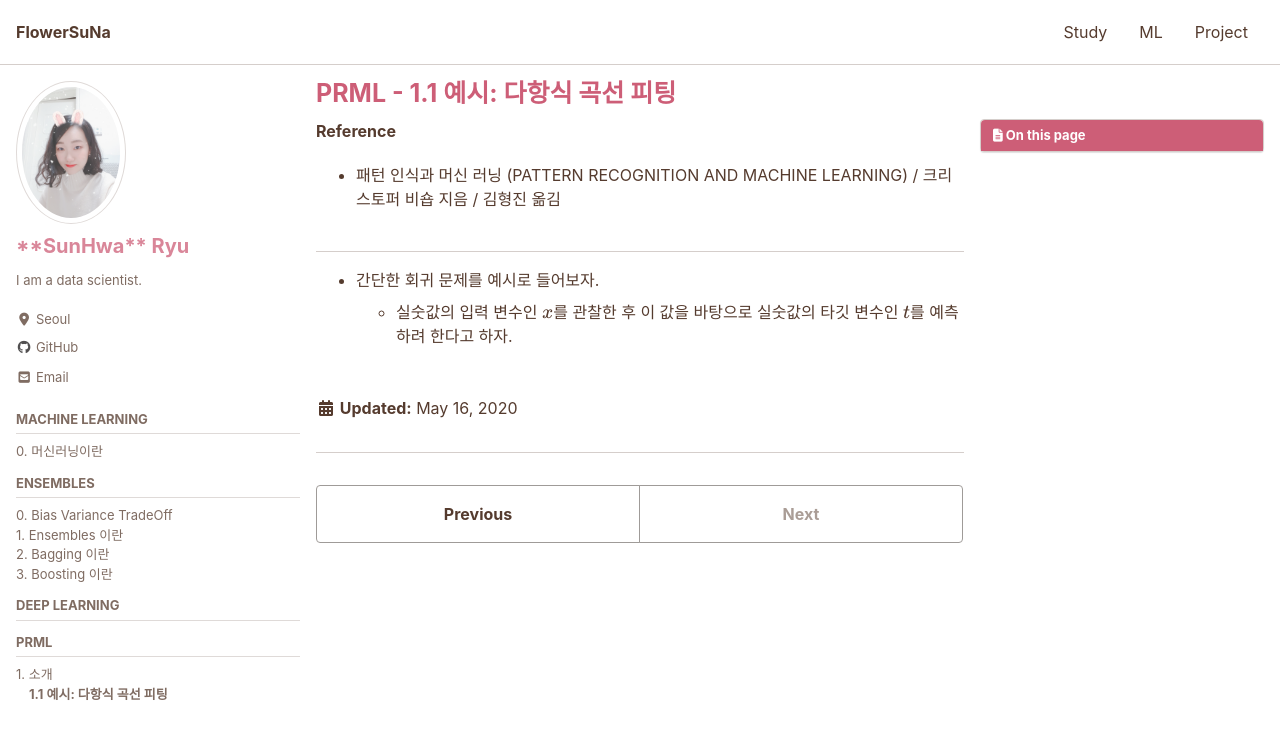
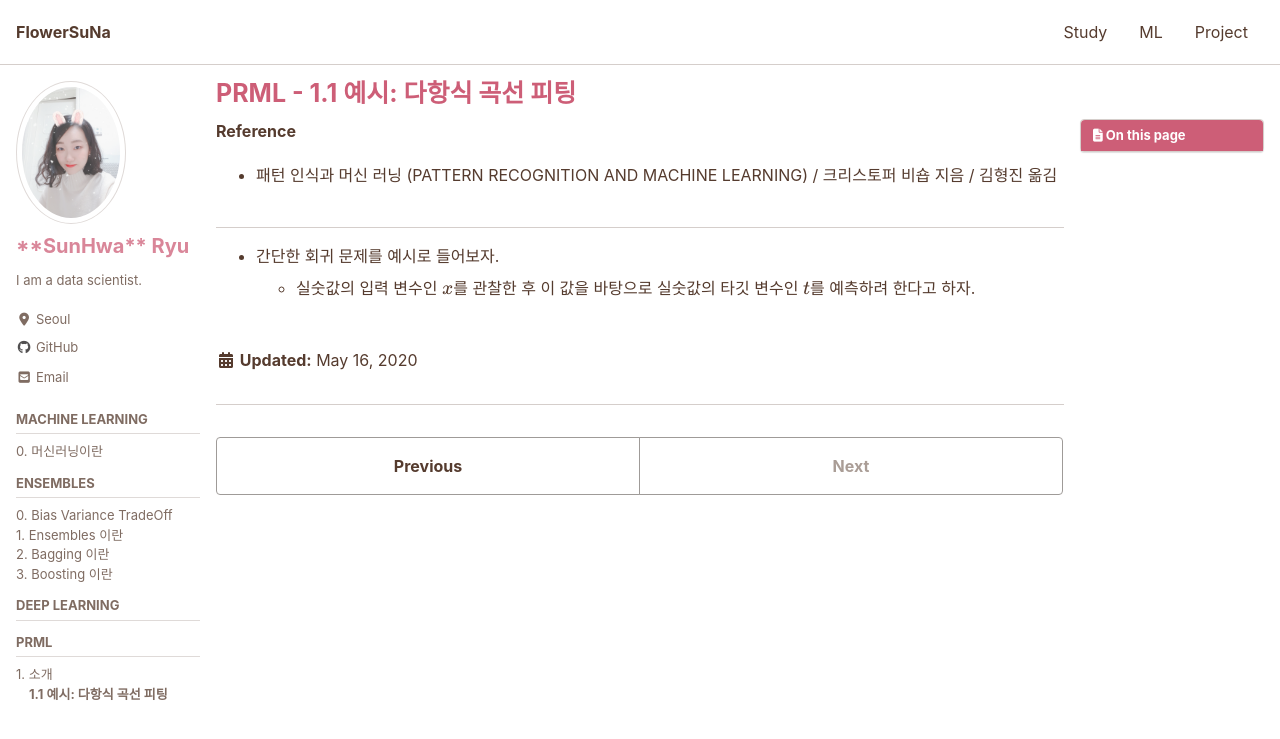
Before and after one commit to MinPinSunHwa/suna.github.io, a Jekyll site: the page built from _ml/prml/1-1.md, in a window 1280 px wide and 900 px high. Shown: the top 739 px of the window. Built offline with Jekyll 4.4.1, drawn with Linux system fonts in a browser that asks for light colours; cached includes are drawn as plain includes; nearby versions of some CDN libraries; formulas are drawn with MathJax 3.

Commit message:
Update _variables.scss

```diff
--- a/_sass/minimal-mistakes/_variables.scss
+++ b/_sass/minimal-mistakes/_variables.scss
@@ -143,9 +143,9 @@ $max-width: $x-large !default;
    Grid
    ========================================================================== */
 
-$right-sidebar-width-narrow: 300px !default;
-$right-sidebar-width: 400px !default;
-$right-sidebar-width-wide: 500px !default;
+$right-sidebar-width-narrow: 200px !default;
+$right-sidebar-width: 250px !default;
+$right-sidebar-width-wide: 350px !default;
 
 /*
    Other
```
